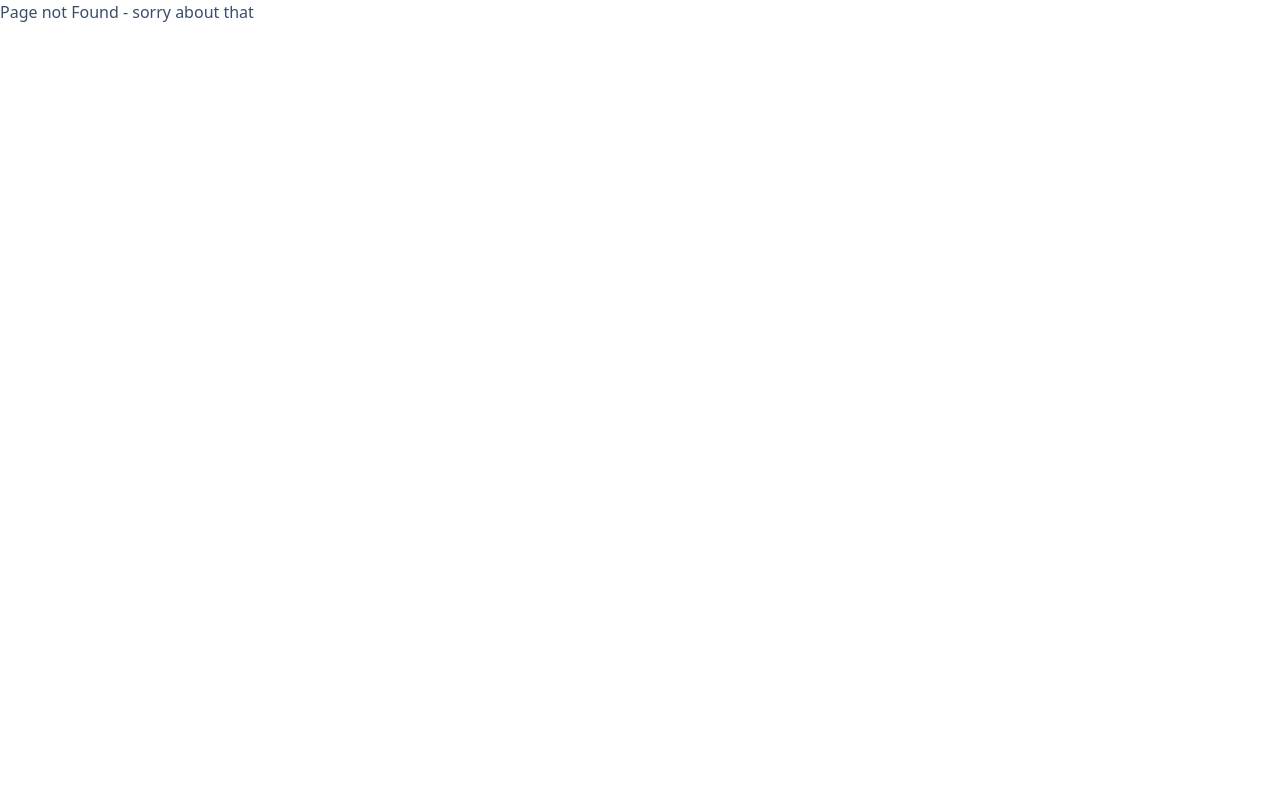
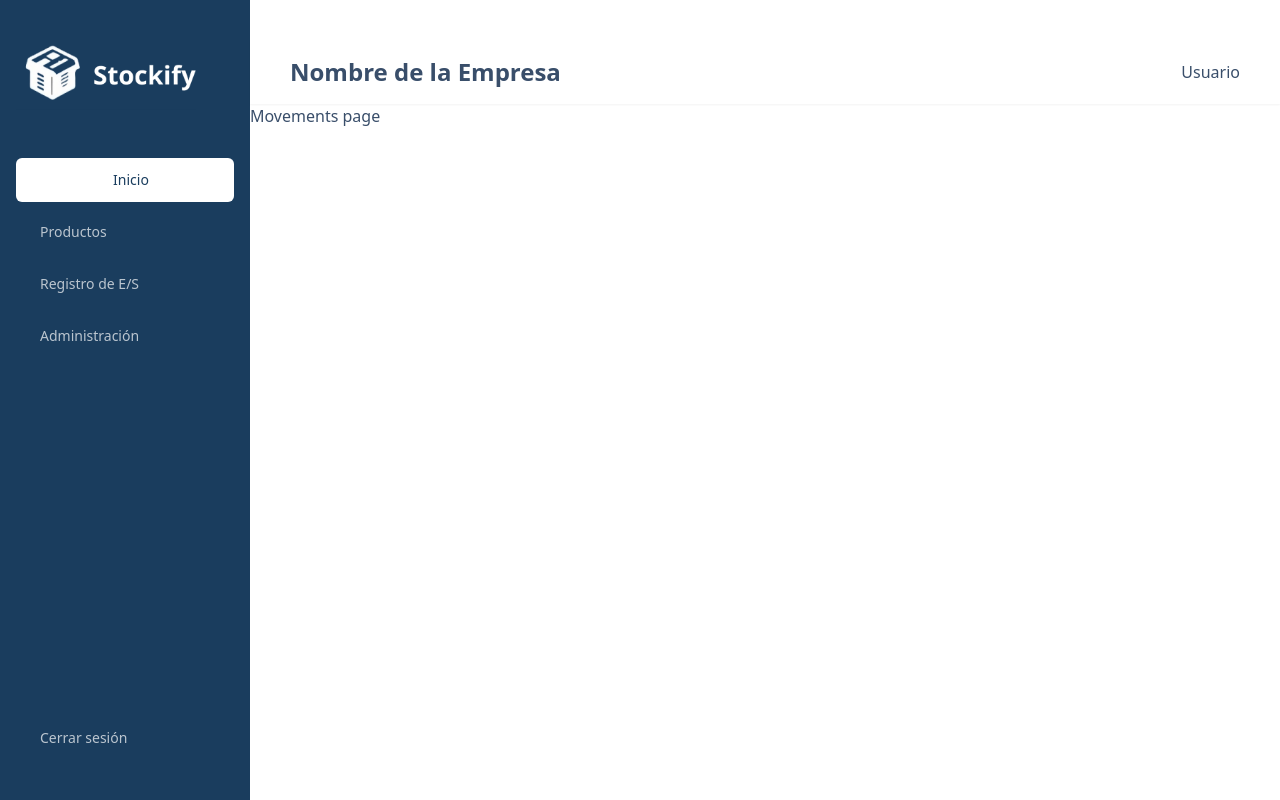
Before and after one commit to imsotoxd/testDeploy, a Next.js app in the folder frontend/: page /dashboard/movements in a window 1280 px wide. Before the commit this address had no page. Built offline with nearby package versions, Linux system fonts and the light colour scheme; no server answers.

Commit message:
fix(routing): correct misrouted components in application, /dashboard/movements route added

```diff
--- /dev/null
+++ b/frontend/src/app/dashboard/movements/page.tsx
@@ -0,0 +1,11 @@
+import React from "react";
+
+const Page = () => {
+  return (
+    <div>
+      <p>Movements page</p>
+    </div>
+  );
+};
+
+export default Page;
--- a/frontend/src/components/dashboard/layout/Sidebar.tsx
+++ b/frontend/src/components/dashboard/layout/Sidebar.tsx
@@ -42,6 +42,17 @@ const Sidebar = () => {
           </li>
           <li>
             <SidebarItem
+              text="Registro de E/S"
+              icon="icon-[tabler--arrows-diff]"
+              isActive={activeItem === "/dashboard/movements"}
+              onClick={() => {
+                setActiveItem("/dashboard/movements");
+                router.push("/dashboard/movements");
+              }}
+            />
+          </li>
+          <li>
+            <SidebarItem
               text="Administración"
               icon="icon-[clarity--administrator-line]"
               isActive={activeItem === "/dashboard/admin"}
```
